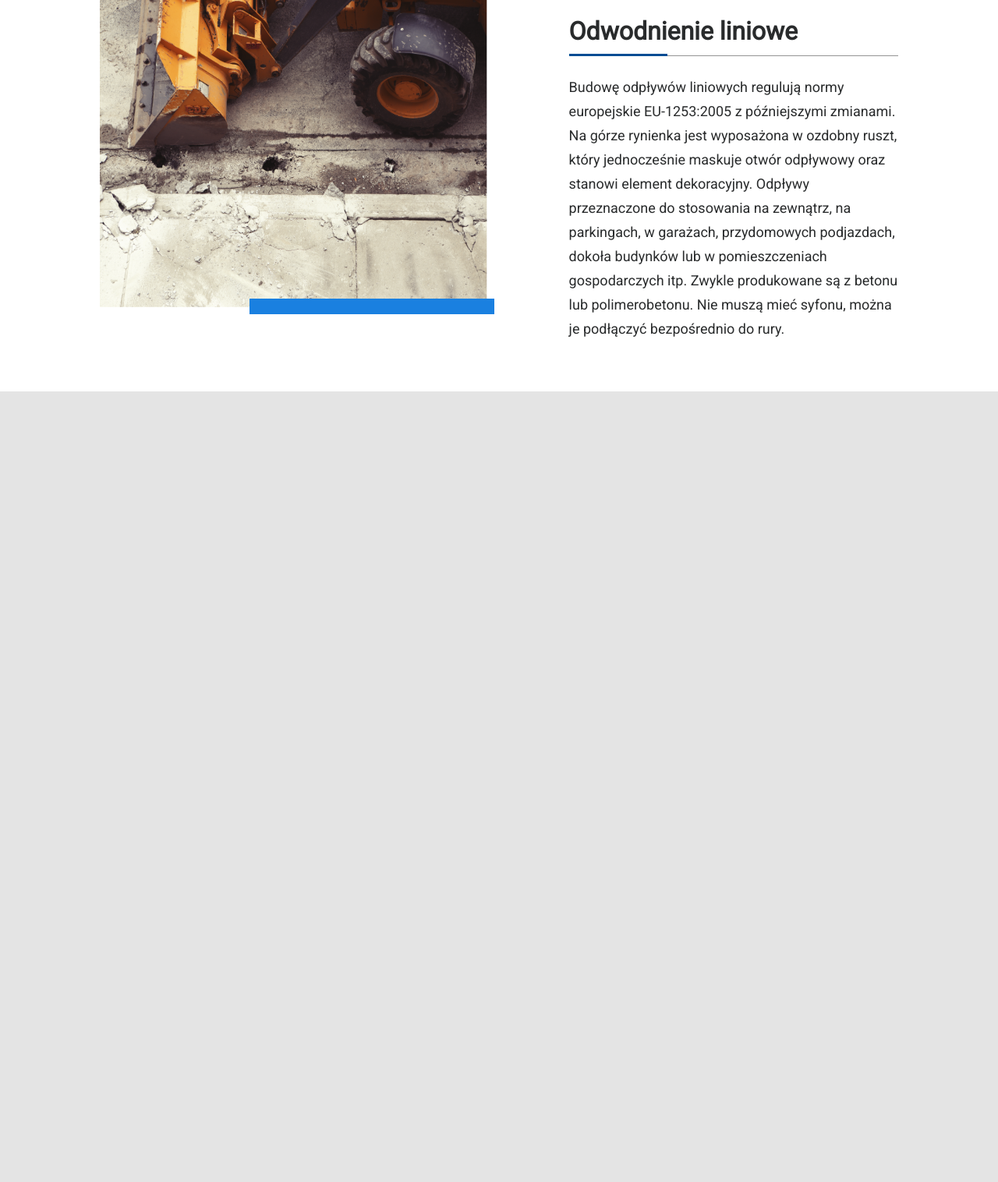
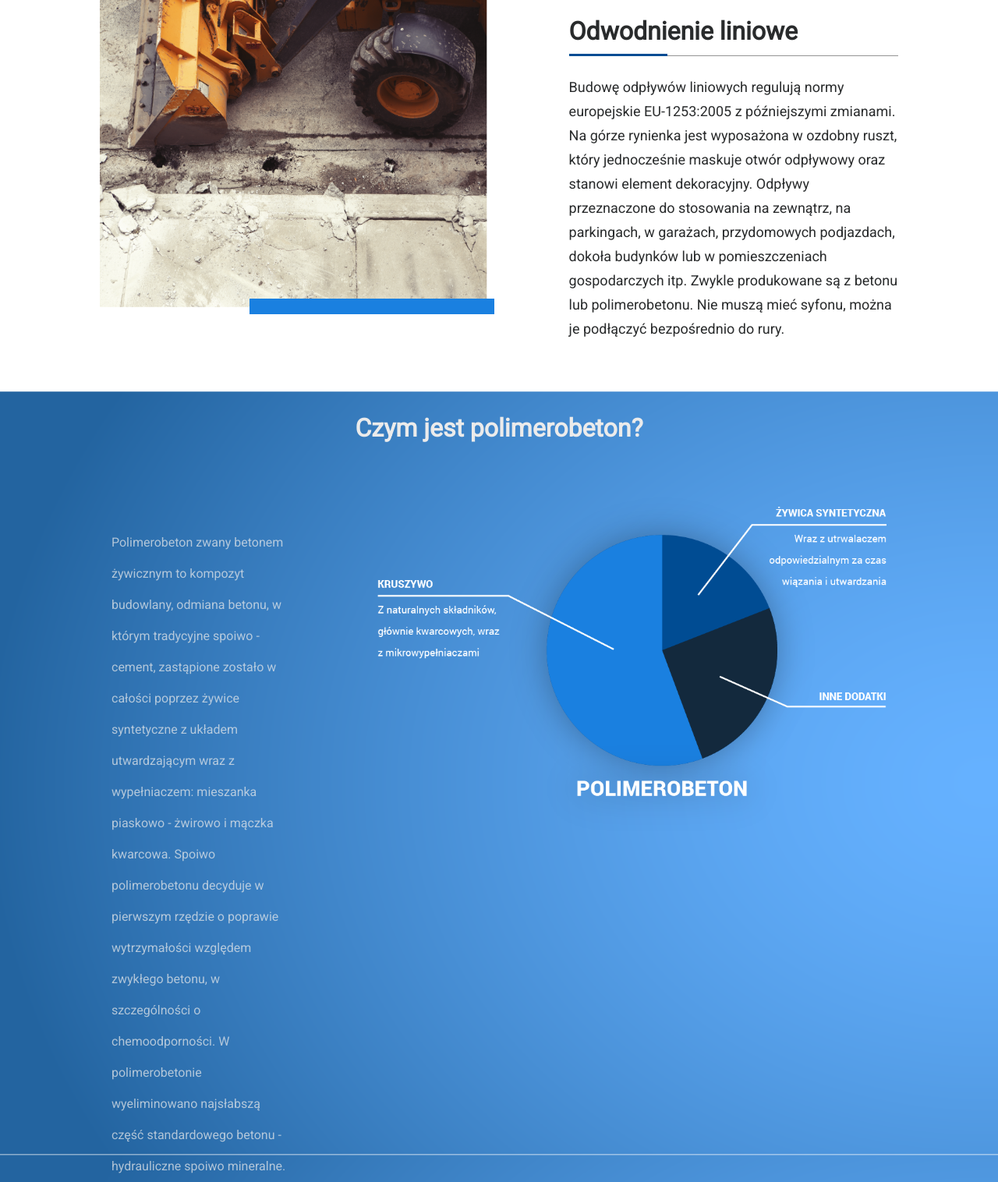
Before and after one commit to dam-orzel/Laminatech, a PHP site: page /wlasciwosci.html in a window 1280 px wide. Shown: the part 987-2503 px from the top of the page at 78% size. Before the commit the page ends 1489 px from the top, so only its background shows below. Run offline with PHP 8.4, Linux system fonts and the light colour scheme; style sheets or scripts are compiled from the project's sources; some libraries are stand-ins or nearby versions.

Commit message:
added Graph Section with all RWD

```diff
--- a/scss/pages/dane_techniczne/wlasciwosci.scss
+++ b/scss/pages/dane_techniczne/wlasciwosci.scss
@@ -118,13 +118,24 @@ $dev-xl: min-width 1200px;
 
     }
 }
+@include breakpoint($dev-xs) {
+    #order-first {
+        order: 1;
+    }
 
-#order-first {
-    order: 1;
+    #order-last {
+        order: -1;
+    }
 }
 
-#order-last {
-    order: -1;
+@include breakpoint($dev-md) {
+    #order-first {
+        order: 1;
+    }
+
+    #order-last {
+        order: -1;
+    }
 }
 
 .image-box-second {
@@ -263,3 +274,72 @@ $dev-xl: min-width 1200px;
         padding: 0;
     }
 }
+
+.poli-graf {
+    background-image: url("../../../images/graph-bg.png");
+}
+
+.poli-graf-title {
+    font-weight: bold;
+    color: rgb(235, 235, 235);
+    padding: 3% 0 5% 0;
+    text-align: center;
+}
+@include breakpoint($dev-xl){
+    .poli-graf-content {
+        line-height: 40px;
+    }
+    .poli-graf {
+        background-image: url("../../../images/graph-bg.png");
+        padding: 0 10% 0 10%;
+    }
+    .row-content {
+        padding-right: 10%;
+        padding-top: 5%;
+    }
+}
+@include breakpoint($dev-lg){
+    .poli-graf-content {
+        line-height: 20px;
+    }
+    .poli-graf {
+        background-image: url("../../../images/graph-bg.png");
+        padding: 0 5% 0 5%;
+    }
+    .row-content {
+        padding-right: 0;
+        padding-top: 0;
+    }
+}
+
+@include breakpoint($dev-md){
+    .poli-graf-content {
+        line-height: 30px;
+    }
+    .poli-graf {
+        background-image: url("../../../images/graph-bg.png");
+        padding: 0 7% 0 7%;
+    }
+    .row-content {
+        padding-right: 20%;
+        padding-left: 20%;
+        padding-top: 0;
+    }
+}
+@include breakpoint($dev-xs){
+    .poli-graf-content {
+        line-height: 25px;
+    }
+    .poli-graf {
+        background-image: url("../../../images/graph-bg.png");
+        padding: 0 7% 0 7%;
+    }
+    .row-content {
+        padding-right: 10%;
+        padding-left: 10%;
+        padding-top: 0;
+    }
+}
+.poli-graf-content {
+    color: rgba(235, 235, 235, 0.7);
+}
--- a/wlasciwosci.html
+++ b/wlasciwosci.html
@@ -161,6 +161,24 @@
 
 
     </section>
+
+</section>
+<section class="poli-graf">
+    <div class="container-fluid">
+        <h2 class="poli-graf-title">
+            Czym jest polimerobeton?
+        </h2>
+        <div class="row">
+            <div class="col-lg-4 col-md-12 row-content" id="order-first">
+                <span class="poli-graf-content">Polimerobeton zwany betonem żywicznym to kompozyt budowlany, odmiana betonu, w którym tradycyjne spoiwo - cement, zastąpione zostało w całości poprzez żywice syntetyczne z układem utwardzającym wraz z wypełniaczem: mieszanka piaskowo - żwirowo i mączka kwarcowa. Spoiwo polimerobetonu decyduje w pierwszym rzędzie o poprawie wytrzymałości względem zwykłego betonu, w szczególności o chemoodporności. W polimerobetonie wyeliminowano najsłabszą część standardowego betonu - hydrauliczne spoiwo mineralne.</span>
+            </div>
+            <div class="col-lg-8 col-md-12"  id="order-last">
+                <img src="images/graph.png" alt="" class="poli-graf-img img-fluid">
+            </div>
+        </div>
+    </div>
+
+</section>
     <script src="https://code.jquery.com/jquery-3.1.1.slim.min.js" integrity="sha384-A7FZj7v+d/sdmMqp/nOQwliLvUsJfDHW+k9Omg/a/EheAdgtzNs3hpfag6Ed950n" crossorigin="anonymous"></script>
     <script src="https://cdnjs.cloudflare.com/ajax/libs/tether/1.4.0/js/tether.min.js" integrity="sha384-DztdAPBWPRXSA/3eYEEUWrWCy7G5KFbe8fFjk5JAIxUYHKkDx6Qin1DkWx51bBrb" crossorigin="anonymous"></script>
     <script src="https://maxcdn.bootstrapcdn.com/bootstrap/4.0.0-alpha.6/js/bootstrap.min.js" integrity="sha384-vBWWzlZJ8ea9aCX4pEW3rVHjgjt7zpkNpZk+02D9phzyeVkE+jo0ieGizqPLForn" crossorigin="anonymous"></script>
```
Also changed, not shown: css/pages/dane_techniczne/wlasciwosci.css, images/graph-bg.png (added), images/graph.png (added).
